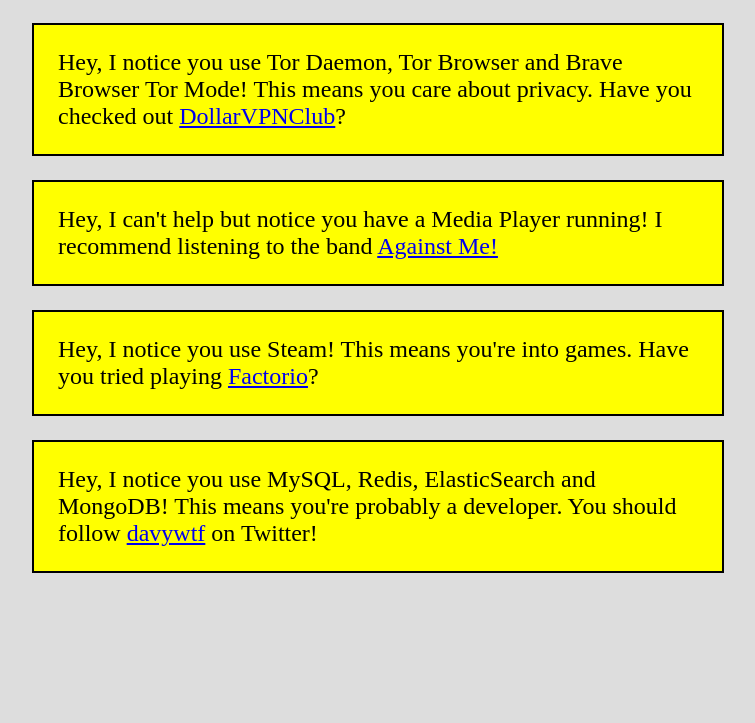
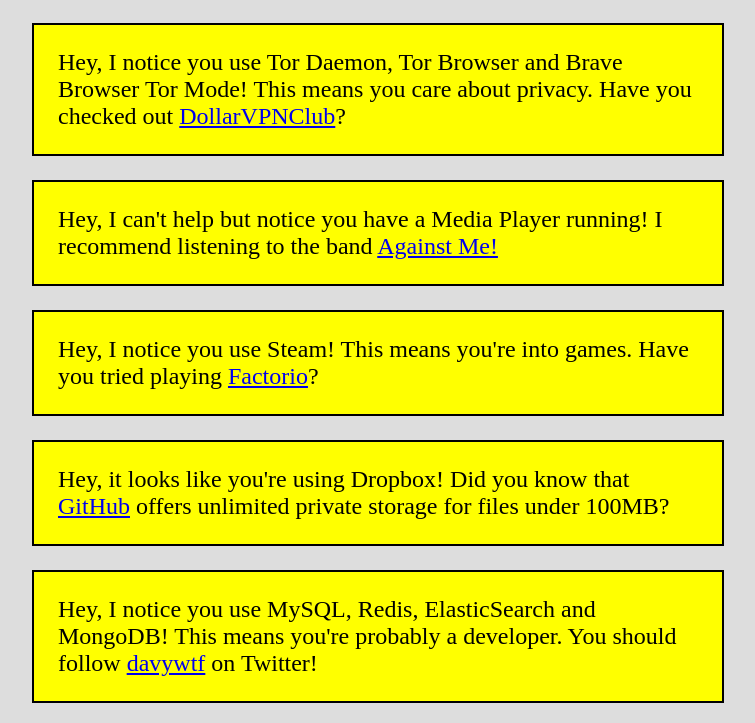
Before and after one commit to wybiral/wtf, a plain HTML site: page index.html in a window 1280 px wide. Shown: the part 108-831 px from the top of the page, without its empty margins (262-1017 px from the left). Before the commit the page ends 800 px from the top, so only its background shows below. Drawn offline with Linux system fonts and the light colour scheme; no server answers.

Commit message:
added files

```diff
--- a/index.html
+++ b/index.html
@@ -15,6 +15,10 @@
                 Hey, I notice you use <span class="name"></span>! This means you're probably a developer.
                 You should follow <a href="https://twitter.com/davywtf">davywtf</a> on Twitter!
             </section>
+            <section id="files">
+                Hey, it looks like you're using <span class="name"></span>!
+                Did you know that <a href="https://github.com">GitHub</a> offers unlimited private storage for files under 100MB?
+            </section>
             <section id="games">
                 Hey, I notice you use <span class="name"></span>! This means you're into games.
                 Have you tried playing <a href="https://www.factorio.com/">Factorio</a>?
--- a/js/index.js
+++ b/js/index.js
@@ -7,6 +7,14 @@ const developerListener = {
         {url: 'http://127.0.0.1:6379', name: 'Redis'},
         {url: 'http://127.0.0.1:9200/_cat', name: 'ElasticSearch'},
         {url: 'http://127.0.0.1:27017', name: 'MongoDB'},
+    ],
+    detected: [],
+};
+
+const filesListener = {
+    id: 'files',
+    services: [
+        {url: 'http://127.0.0.1:17600', name: 'Dropbox'},
     ],
     detected: [],
 };
@@ -41,6 +49,7 @@ const privacyListener = {
 
 window.onload = () => {
     start(developerListener);
+    start(filesListener);
     start(gamesListener);
     start(mediaListener);
     start(privacyListener);
```
